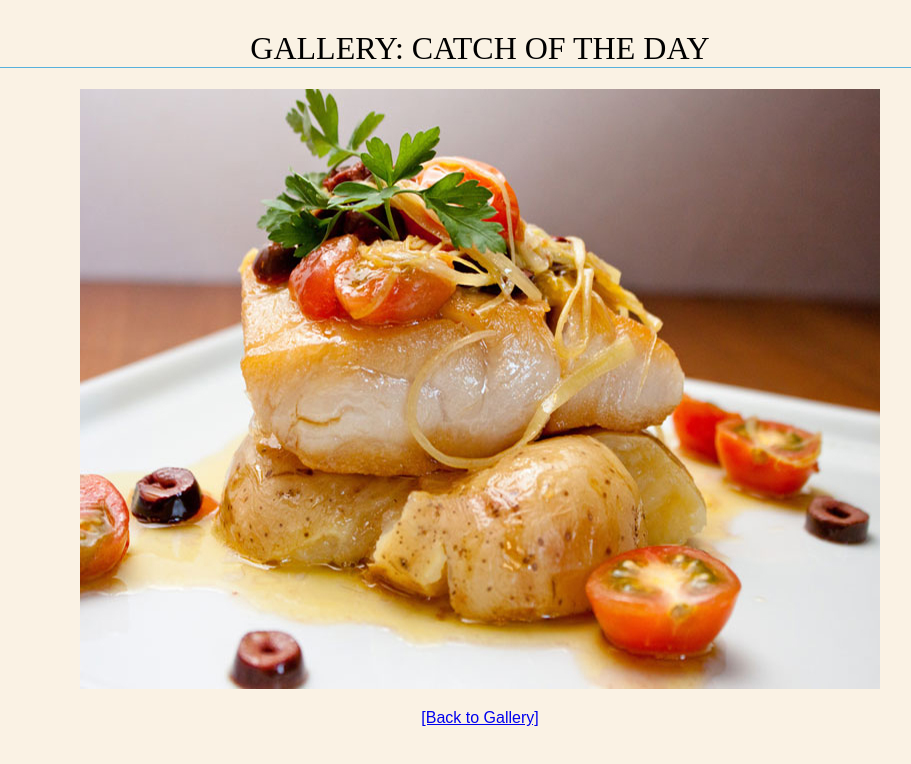
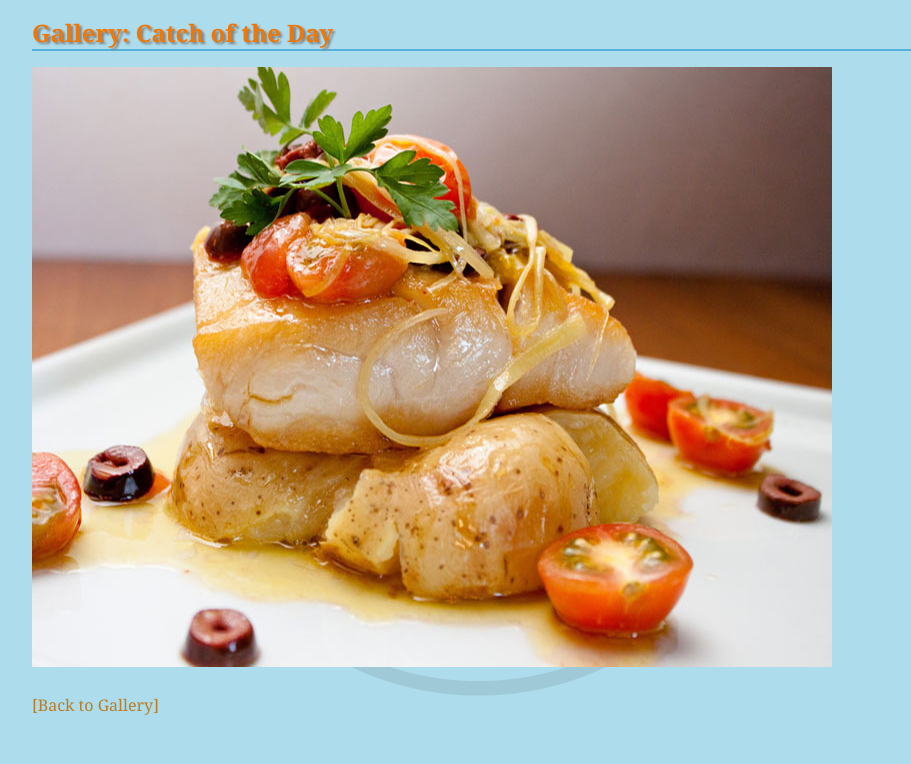
Before and after one commit to nicolasilepe/fid, a plain HTML site: page bistro/gallery/fish.html in a window 1280 px wide. Shown: the whole page, without its empty margins (160-1071 px from the left). Drawn offline with Linux system fonts and the light colour scheme; files that its build step writes are made by us from their sources; files whose address does not match are found by name.

Commit message:
Update fish.html

```diff
--- a/bistro/gallery/fish.html
+++ b/bistro/gallery/fish.html
@@ -3,24 +3,7 @@
 <head>
 <meta charset="UTF-8">
 <title>Gallery: Catch of the Day</title>
-<style>
-body {
-  background-color: #faf2e4;
-  margin: 0 10%;
-  font-family: sans-serif;
-  text-align: center;
-  }
-
-h1 {
-  text-align: center;
-  font-family: serif;
-  font-weight: normal;
-  text-transform: uppercase;
-  border-bottom: 1px solid #57b1dc;
-  margin-top: 30px;
-}
-
-</style>
+<link rel="stylesheet" href="menustyles.css">
 
 </head>
 
```
